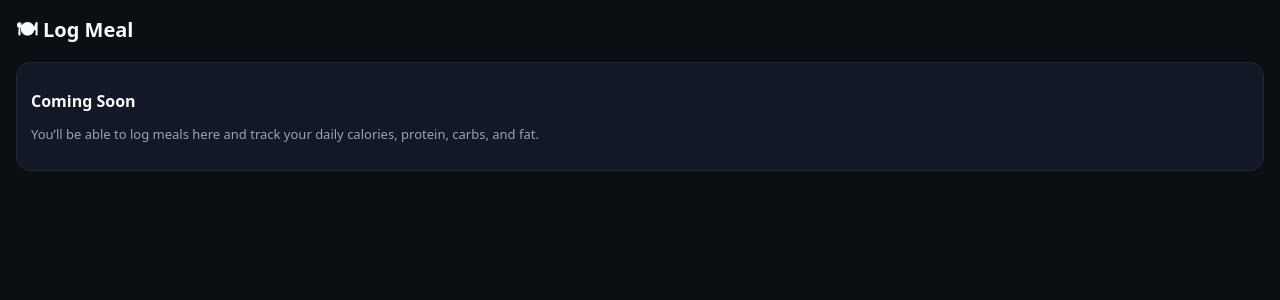
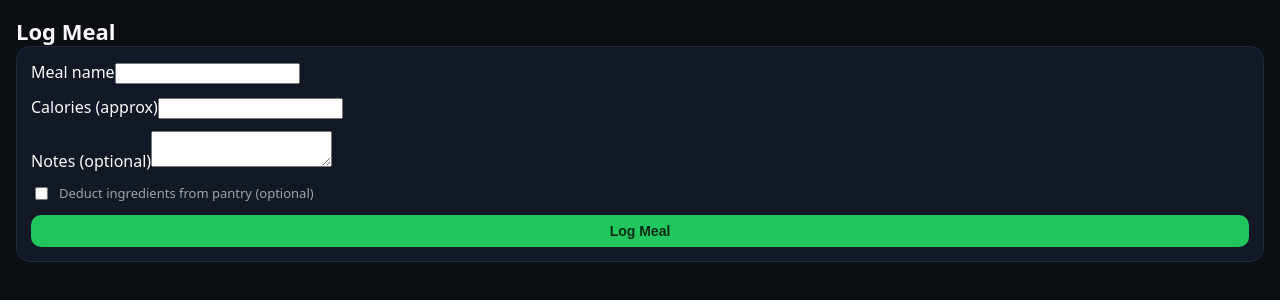
Before and after one commit to choudharymanav13-code/theapp, a Next.js app: page /log-meal in a window 1280 px wide. Shown: the top 300 px of the page. Built offline with nearby package versions, Linux system fonts and the light colour scheme; no server answers.

Commit message:
Update page.js

```diff
--- a/src/app/log-meal/page.js
+++ b/src/app/log-meal/page.js
@@ -1,15 +1,78 @@
 'use client';
 
+import { useEffect, useState } from 'react';
+import { supabase } from '../../lib/supabaseClient';
+
 export default function LogMealPage() {
+  const [name, setName] = useState('');
+  const [calories, setCalories] = useState('');
+  const [notes, setNotes] = useState('');
+  const [deduct, setDeduct] = useState(false);
+  const [loading, setLoading] = useState(false);
+
+  async function submit(e) {
+    e.preventDefault();
+    setLoading(true);
+
+    const { data: { user } } = await supabase.auth.getUser();
+    if (!user) {
+      alert('Not logged in');
+      setLoading(false);
+      return;
+    }
+
+    const res = await fetch('/api/log-meal', {
+      method: 'POST',
+      headers: { 'Content-Type': 'application/json' },
+      body: JSON.stringify({
+        name,
+        calories: Number(calories),
+        notes,
+        deduct
+      })
+    });
+
+    const j = await res.json();
+    if (j.error) alert(j.error);
+    else {
+      alert('Meal logged ✅');
+      setName('');
+      setCalories('');
+      setNotes('');
+      setDeduct(false);
+    }
+    setLoading(false);
+  }
+
   return (
-    <div style={{ padding: '16px', minHeight: '100vh' }}>
-      <h1 style={{ fontSize: '20px', marginBottom: '12px' }}>🍽 Log Meal</h1>
-      <div className="card" style={{ marginTop: '12px' }}>
-        <h2 style={{ fontSize: '16px', marginBottom: '8px' }}>Coming Soon</h2>
-        <p className="small">
-          You’ll be able to log meals here and track your daily calories, protein, carbs, and fat.
-        </p>
-      </div>
+    <div style={{ padding:16 }}>
+      <h1>Log Meal</h1>
+
+      <form onSubmit={submit} className="card" style={{ display:'grid', gap:12 }}>
+        <div>
+          <label className="label">Meal name</label>
+          <input className="input" value={name} onChange={e=>setName(e.target.value)} required />
+        </div>
+
+        <div>
+          <label className="label">Calories (approx)</label>
+          <input className="input" type="number" value={calories} onChange={e=>setCalories(e.target.value)} required />
+        </div>
+
+        <div>
+          <label className="label">Notes (optional)</label>
+          <textarea className="input" rows={2} value={notes} onChange={e=>setNotes(e.target.value)} />
+        </div>
+
+        <label className="small" style={{ display:'flex', gap:8 }}>
+          <input type="checkbox" checked={deduct} onChange={e=>setDeduct(e.target.checked)} />
+          Deduct ingredients from pantry (optional)
+        </label>
+
+        <button className="btn primary" disabled={loading}>
+          {loading ? 'Saving…' : 'Log Meal'}
+        </button>
+      </form>
     </div>
   );
 }
```
